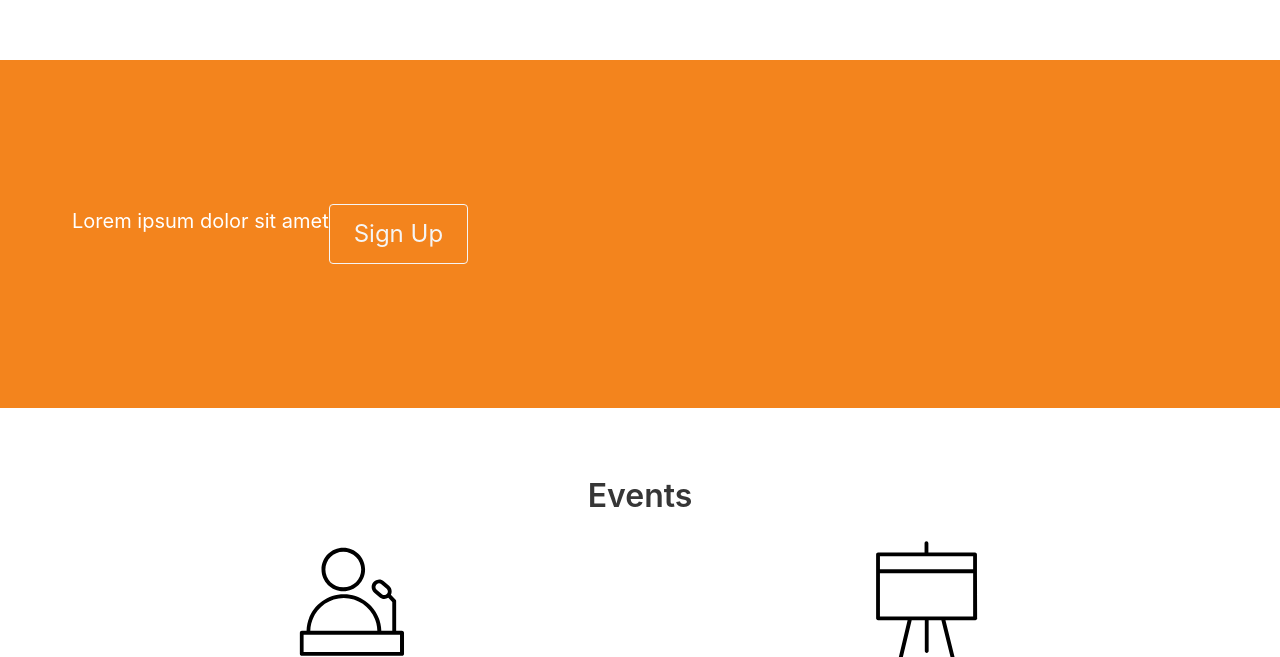
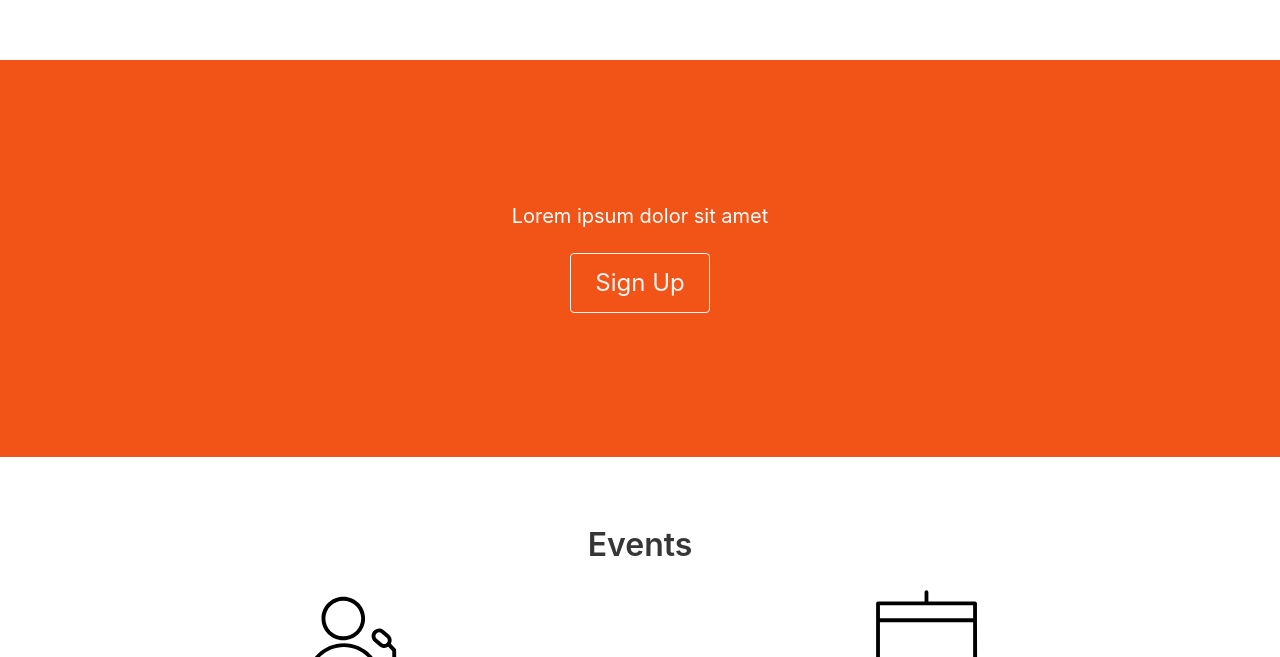
Before and after one commit to rud72k/damarkrisnandi.github.io, a Vue app: page /#/ in a window 1280 px wide. Shown: the part 653-1310 px from the top of the page. Built offline with nearby package versions, Linux system fonts and the light colour scheme.

Commit message:
landing page fixing align button (2)

```diff
--- a/src/components/landingPageItems/landingSignup.vue
+++ b/src/components/landingPageItems/landingSignup.vue
@@ -1,10 +1,12 @@
 <template>
     <div>
         <section class="hero is-medium is-orange" style="margin-top: 70px">
-        <div class="hero-body text centered">
-            <p class="subtitle" style="text-align: center; color: white;">Lorem ipsum dolor sit amet</p>
+        <div class="hero-body text">
+            <p h2 class="subtitle tagline is-10 is-offset-3" style="text-align: center; color: white;">Lorem ipsum dolor sit amet</p>
             <div class="container">
-                <a href="" class="button is-large is-outlined is-light">Sign Up</a>
+                <div class="centered tagline">
+                        <a href="" class="button is-large is-outlined is-light">Sign Up</a>
+                </div>
             </div>
         </div>
     </section>
@@ -20,7 +22,7 @@ export default {
 
 <style>
     .is-orange {
-        background-color: rgb(243, 132, 29);
+        background-color: rgb(241, 84, 22);
         color: white;
     }
 </style>
```
Also changed, not shown: 15 other files (tests, documents, lock files or other folders).
